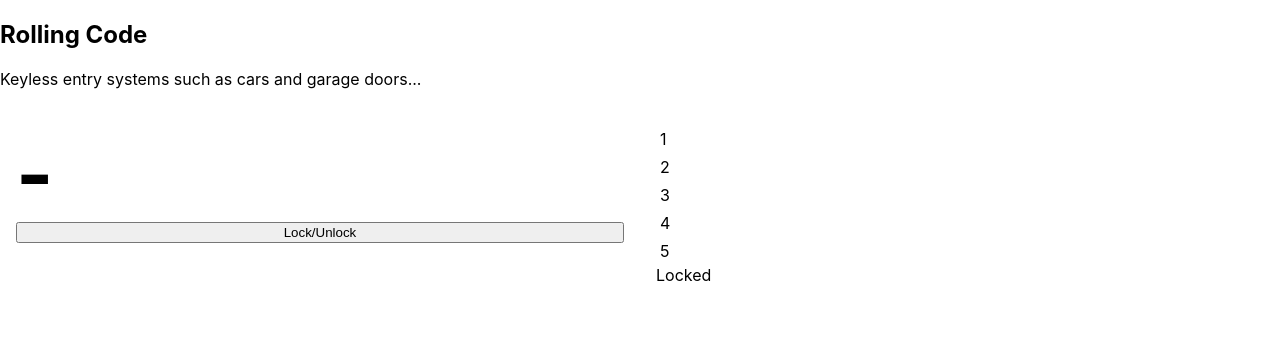
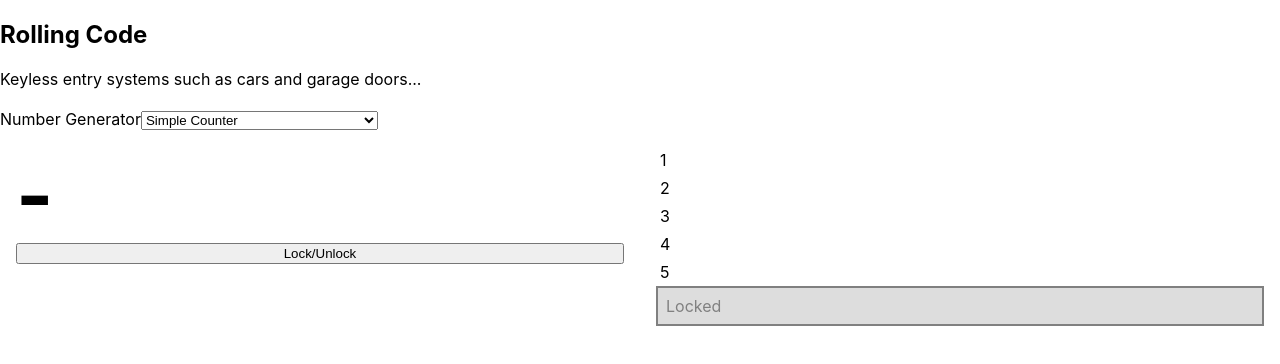
Before and after one commit to harryli0088/rolling-code, a React (Create React App) app: page / in a window 1280 px wide. Shown: the top 364 px of the page. Built offline with nearby package versions, Linux system fonts and the light colour scheme.

Commit message:
getValueGenerator

```diff
--- a/src/Components/Listener/Listener.tsx
+++ b/src/Components/Listener/Listener.tsx
@@ -1,11 +1,12 @@
 import React from 'react';
 
-import Counter from "Classes/Counter"
+import getValueGenerator, { ValueGeneratorType } from "utils/getValueGenerator"
 import "./listener.scss"
 
 interface Props {
   generator: "counter" | "rng",
   listSize: number,
+  seed: number,
   senderValue: number,
 }
 
@@ -15,12 +16,12 @@ interface State {
 }
 
 export default class Listener extends React.Component<Props,State> {
-  valueGenerator: () => number
+  valueGenerator: ValueGeneratorType
 
   constructor(props:Props) {
     super(props)
 
-    this.valueGenerator = new Counter().increment
+    this.valueGenerator = getValueGenerator(props.generator, props.seed)
 
     this.state = {
       list: this.generateList([]),
@@ -29,15 +30,21 @@ export default class Listener extends React.Component<Props,State> {
   }
 
   componentDidUpdate(prevProps:Props) {
-    //if the sender value changed
-    if(prevProps.senderValue !== this.props.senderValue) {
+    if(prevProps.generator !== this.props.generator) {
+      this.valueGenerator = getValueGenerator(this.props.generator, this.props.seed)
+
+      this.setState({
+        list: this.generateList([]),
+        locked: true,
+      })
+    }
+    else if(prevProps.senderValue !== this.props.senderValue) { //if the sender value changed
       setTimeout(
         () => this.verifyValue(this.props.senderValue),
-        3000
+        1500
       )
     }
   }
-
 
   generateList = (list:number[]):number[] => {
     //while the list is too short
@@ -76,6 +83,8 @@ export default class Listener extends React.Component<Props,State> {
       locked,
     } = this.state
 
+    const status = locked ? "Locked" : "Unlocked"
+
     return (
       <div className="listener">
         <div>
@@ -83,7 +92,7 @@ export default class Listener extends React.Component<Props,State> {
             <div className={"value" + (value===senderValue?" valid":"")}>{value}</div>
           )}
         </div>
-        {locked ? "Locked" : "Unlocked"}
+        <div className={"status " + status}>{status}</div>
       </div>
     )
   }
--- a/src/Components/Listener/listener.scss
+++ b/src/Components/Listener/listener.scss
@@ -9,4 +9,23 @@
       color: green
     }
   }
+
+  .status {
+    padding: 0.5em;
+    border-width: 2px;
+
+    &.Unlocked {
+      border-style: dashed;
+      border-color: green;
+      color: green;
+      background: lightgreen;
+    }
+
+    &.Locked {
+      border-style: solid;
+      border-color: gray;
+      color: gray;
+      background: #ddd;
+    }
+  }
 }
--- a/src/Components/Pair/Pair.tsx
+++ b/src/Components/Pair/Pair.tsx
@@ -8,6 +8,7 @@ interface PairProps {}
 
 interface PairState {
   generator: "counter" | "rng",
+  seed: number,
   senderValue: number,
 }
 
@@ -17,7 +18,18 @@ class Pair extends React.Component<PairProps,PairState> {
 
     this.state = {
       generator: "counter",
+      seed: new Date().getTime(),
       senderValue: -1,
+    }
+  }
+
+  changeGenerator = (e:React.ChangeEvent<HTMLSelectElement>) => {
+    const value = e.target.value
+    if(value==="rng" || value==="counter") {
+      this.setState({
+        generator: value,
+        senderValue: -1,
+      })
     }
   }
 
@@ -26,15 +38,26 @@ class Pair extends React.Component<PairProps,PairState> {
   render() {
     const {
       generator,
+      seed,
       senderValue,
     } = this.state
 
     return (
       <div className="pair">
         <div>
+          <label>Number Generator</label>
+          <select value={generator} onChange={this.changeGenerator}>
+            <option value="counter">Simple Counter</option>
+            <option value="rng">Psuedo Random Number Generator</option>
+          </select>
+        </div>
+
+        <div className="content">
+          <div>
             <Sender
               clickSenderCallback={this.clickSenderCallback}
               generator={generator}
+              seed={seed}
               value={this.state.senderValue}
             />
           </div>
@@ -43,8 +66,10 @@ class Pair extends React.Component<PairProps,PairState> {
             <Listener
               generator={generator}
               listSize={5}
+              seed={seed}
               senderValue={senderValue}
             />
+          </div>
         </div>
       </div>
     );
--- a/src/Components/Pair/pair.scss
+++ b/src/Components/Pair/pair.scss
@@ -1,9 +1,11 @@
 .pair {
-  display: flex;
-  flex-direction: row;
+  .content {
+    display: flex;
+    flex-direction: row;
 
-  > div {
-    width: 50%;
-    padding: 1em;
+    > div {
+      width: 50%;
+      padding: 1em;
+    }
   }
 }
--- a/src/Components/Sender/Sender.tsx
+++ b/src/Components/Sender/Sender.tsx
@@ -1,25 +1,32 @@
 import React from 'react';
 
-import Counter from "Classes/Counter"
+import getValueGenerator, { ValueGeneratorType } from "utils/getValueGenerator"
 import "./sender.scss"
 
 interface Props {
   clickSenderCallback: (value:number) => void,
   generator: "counter" | "rng",
+  seed: number,
   value: number,
 }
 
 interface State {}
 
 export default class Sender extends React.Component<Props,State> {
-  valueGenerator: () => number
+  valueGenerator: ValueGeneratorType
 
   constructor(props:Props) {
     super(props)
 
-    this.valueGenerator = new Counter().increment
+    this.valueGenerator = getValueGenerator(props.generator, props.seed)
 
     this.state = {}
+  }
+
+  componentDidUpdate(prevProps:Props) {
+    if(prevProps.generator !== this.props.generator) {
+      this.valueGenerator = getValueGenerator(this.props.generator, this.props.seed)
+    }
   }
 
   render() {
--- /dev/null
+++ b/src/utils/getValueGenerator.ts
@@ -0,0 +1,15 @@
+import seedrandom from "seedrandom"
+import Counter from "Classes/Counter"
+
+export type ValueGeneratorType = () => number
+
+export default function getValueGenerator(
+  generator:string,
+  seed: number,
+):ValueGeneratorType {
+  if(generator === "rng") {
+    return seedrandom(seed.toString())
+  }
+
+  return new Counter().increment
+}
```
Lines whose indentation alone changed are shown as unchanged.
